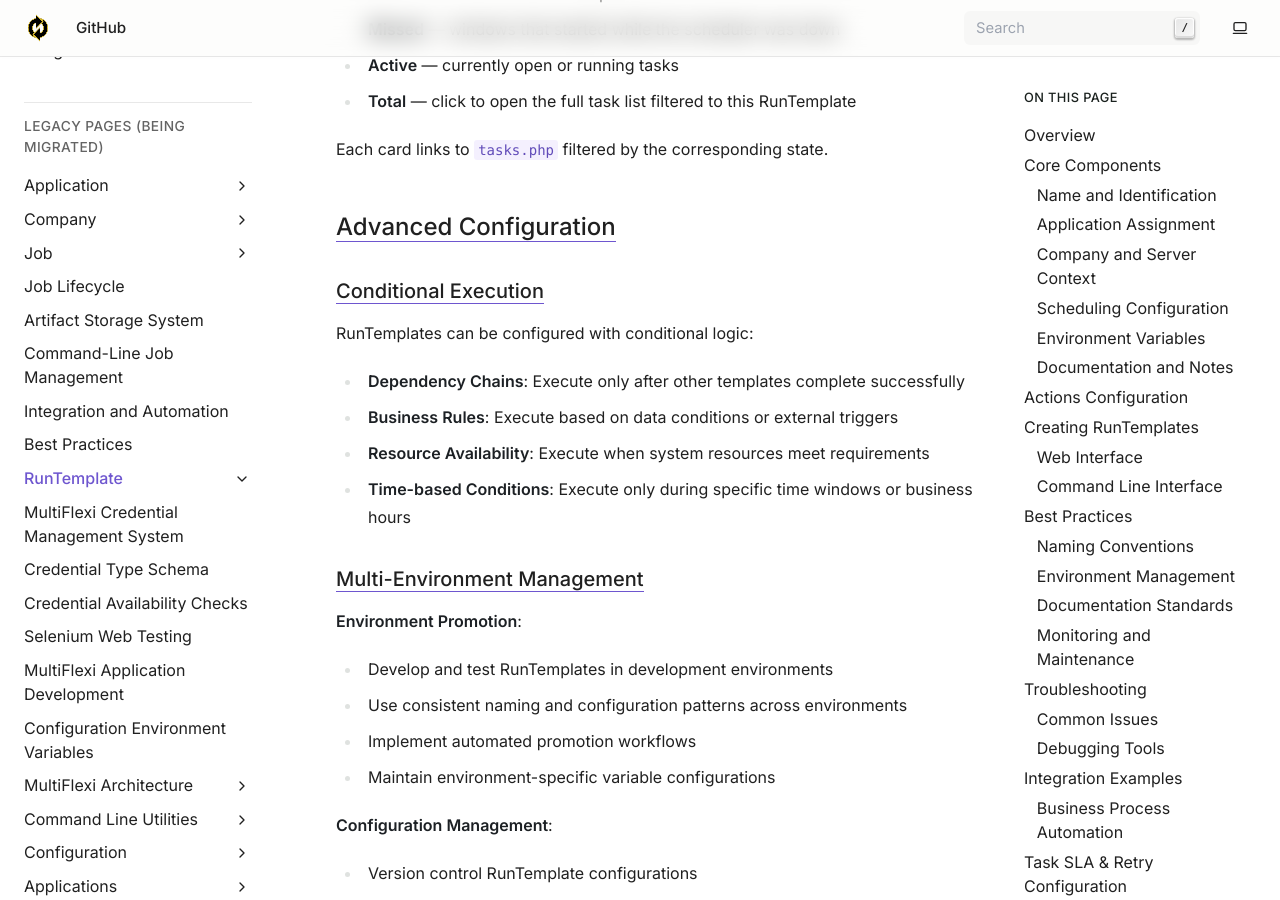
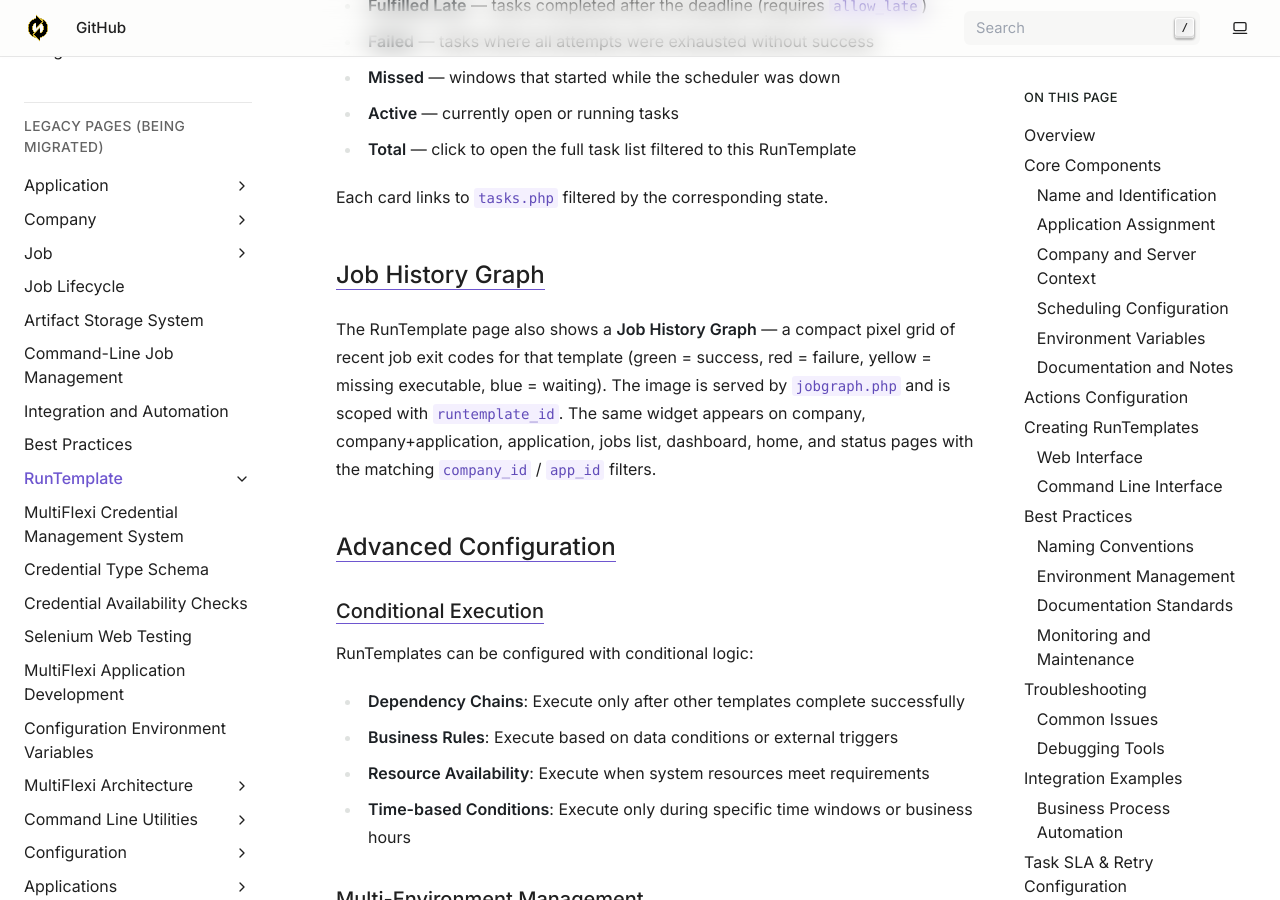
Before and after one commit to VitexSoftware/multiflexi-doc-en, a Sphinx documentation site: the page built from source/runtemplate.rst, in a window 1280 px wide and 900 px high, scrolled down 11265 px. Built offline with Sphinx 7.4.7, drawn with Linux system fonts in a browser that asks for light colours.

Commit message:
Document Job History Graph on web UI pages.
Note jobgraph.php scopes on dashboard, jobs, RunTemplate, and related views.

Co-authored-by: Cursor <cursoragent@cursor.com>

```diff
--- a/source/howto/debugging-failed-jobs.rst
+++ b/source/howto/debugging-failed-jobs.rst
@@ -21,7 +21,9 @@ Step 1: Find the Failed Job
 
 1. Go to **Jobs** in the top navigation
 2. Filter by **Status = Failed** (or by company/application)
-3. Click the job to open its detail page
+3. Use the **Job History Graph** above the list for a quick visual of recent
+   exit codes in the current filter scope (red cells indicate failures)
+4. Click the job to open its detail page
 
 **Via CLI:**
 
--- a/source/runtemplate.rst
+++ b/source/runtemplate.rst
@@ -379,6 +379,16 @@ summarising the task history for this RunTemplate:
 
 Each card links to ``tasks.php`` filtered by the corresponding state.
 
+Job History Graph
+-----------------
+
+The RunTemplate page also shows a **Job History Graph** — a compact pixel grid
+of recent job exit codes for that template (green = success, red = failure,
+yellow = missing executable, blue = waiting). The image is served by
+``jobgraph.php`` and is scoped with ``runtemplate_id``. The same widget appears
+on company, company+application, application, jobs list, dashboard, home, and
+status pages with the matching ``company_id`` / ``app_id`` filters.
+
 Advanced Configuration
 ----------------------
 
--- a/source/usage.rst
+++ b/source/usage.rst
@@ -34,6 +34,10 @@ Upon login, the dashboard presents:
 - **System Status**: Real-time health metrics.
 - **Recent Jobs**: Status of recently executed tasks.
 - **Upcoming Schedule**: Timeline of planned executions.
+- **Job History Graph**: A pixel grid of recent job exit codes (green = success,
+  red = failure, blue = waiting). The same widget appears on the home page,
+  company, company+application, application, RunTemplate, jobs list, and status
+  pages, scoped to the current context.
 
 A welcome banner, quick-action buttons, and summary statistics stay at the top.
 The detail sections below — **Recent Jobs**, **My Recent Activity Log**, **Account
```
